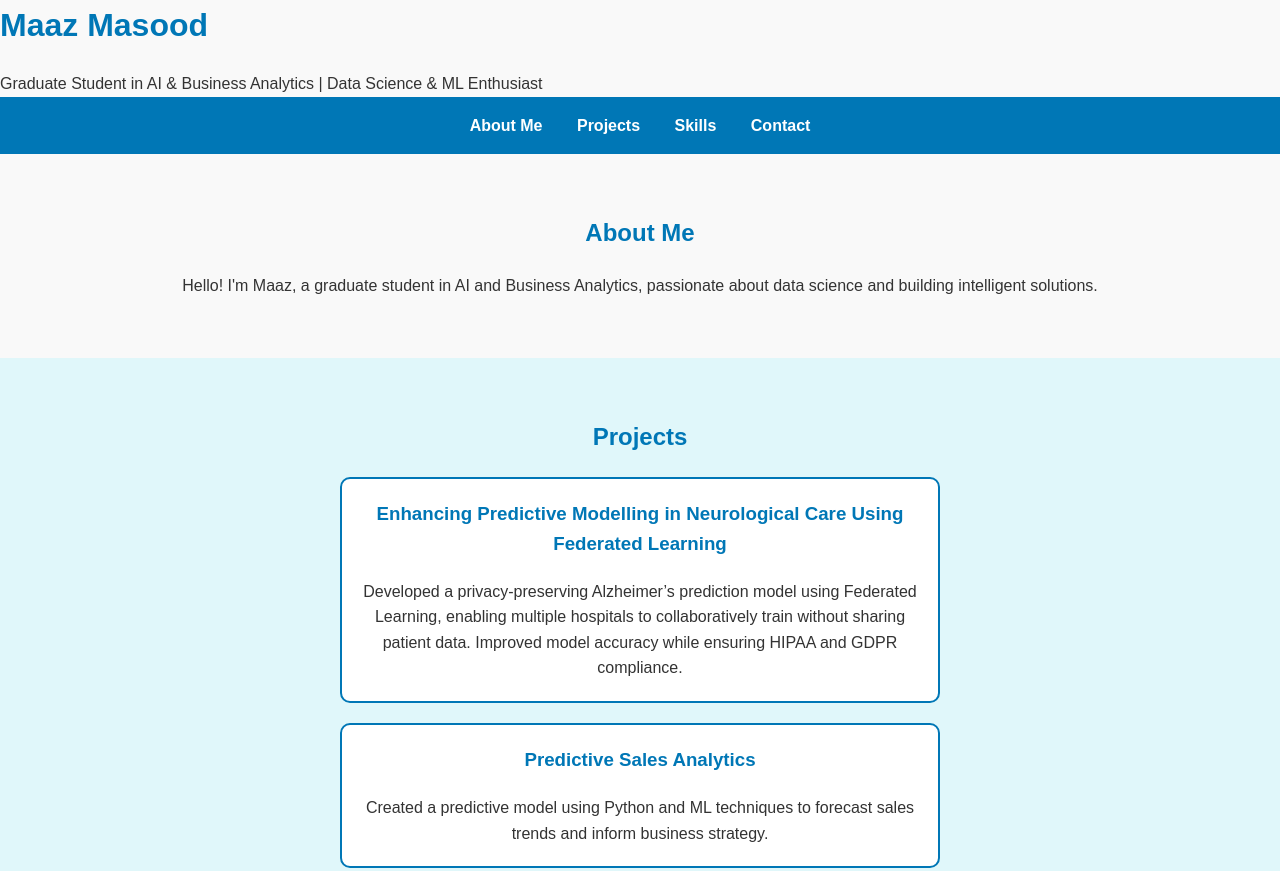
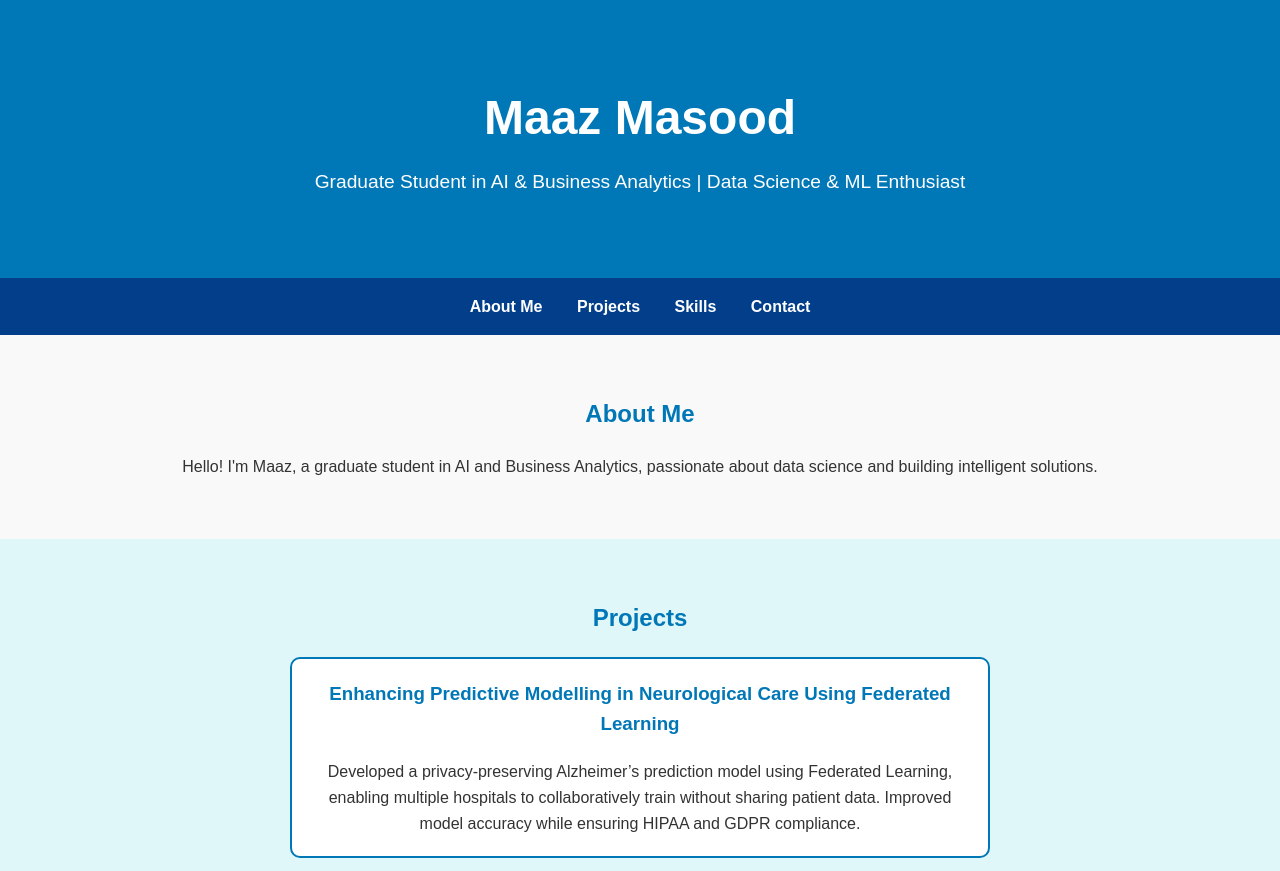
Before and after one commit to maaz-masood/portfolio-maazulhasan, a plain HTML site: page index.html in a window 1280 px wide. Shown: the top 871 px of the page. Drawn offline with Linux system fonts and the light colour scheme.

Commit message:
Update style.css

```diff
--- a/style.css
+++ b/style.css
@@ -12,9 +12,27 @@ body {
     color: #333;
 }
 
+/* Hero Section / Name Title */
+.hero {
+    background-color: #0077b6;
+    color: #fff;
+    text-align: center;
+    padding: 80px 20px;
+}
+
+.hero h1 {
+    font-size: 3rem;
+    margin-bottom: 10px;
+}
+
+.hero p {
+    font-size: 1.2rem;
+    font-weight: 300;
+}
+
 /* Navigation */
 nav {
-    background-color: #0077b6;
+    background-color: #023e8a;
     padding: 1rem;
     text-align: center;
 }
@@ -49,7 +67,7 @@ section:nth-child(even) {
     background-color: #e0f7fa;
 }
 
-h1, h2, h3 {
+h2, h3 {
     margin-bottom: 20px;
     color: #0077b6;
 }
@@ -58,7 +76,7 @@ h1, h2, h3 {
 .project {
     border: 2px solid #0077b6;
     border-radius: 10px;
-    max-width: 600px;
+    max-width: 700px;
     margin: 20px auto;
     padding: 20px;
     transition: transform 0.3s, box-shadow 0.3s;
@@ -66,7 +84,7 @@ h1, h2, h3 {
 }
 
 .project:hover {
-    transform: scale(1.05);
+    transform: scale(1.03);
     box-shadow: 0 5px 15px rgba(0,0,0,0.2);
 }
 
@@ -93,7 +111,7 @@ ul li {
 
 /* Footer */
 footer {
-    background-color: #0077b6;
+    background-color: #023e8a;
     color: #fff;
     padding: 15px;
     text-align: center;
```
